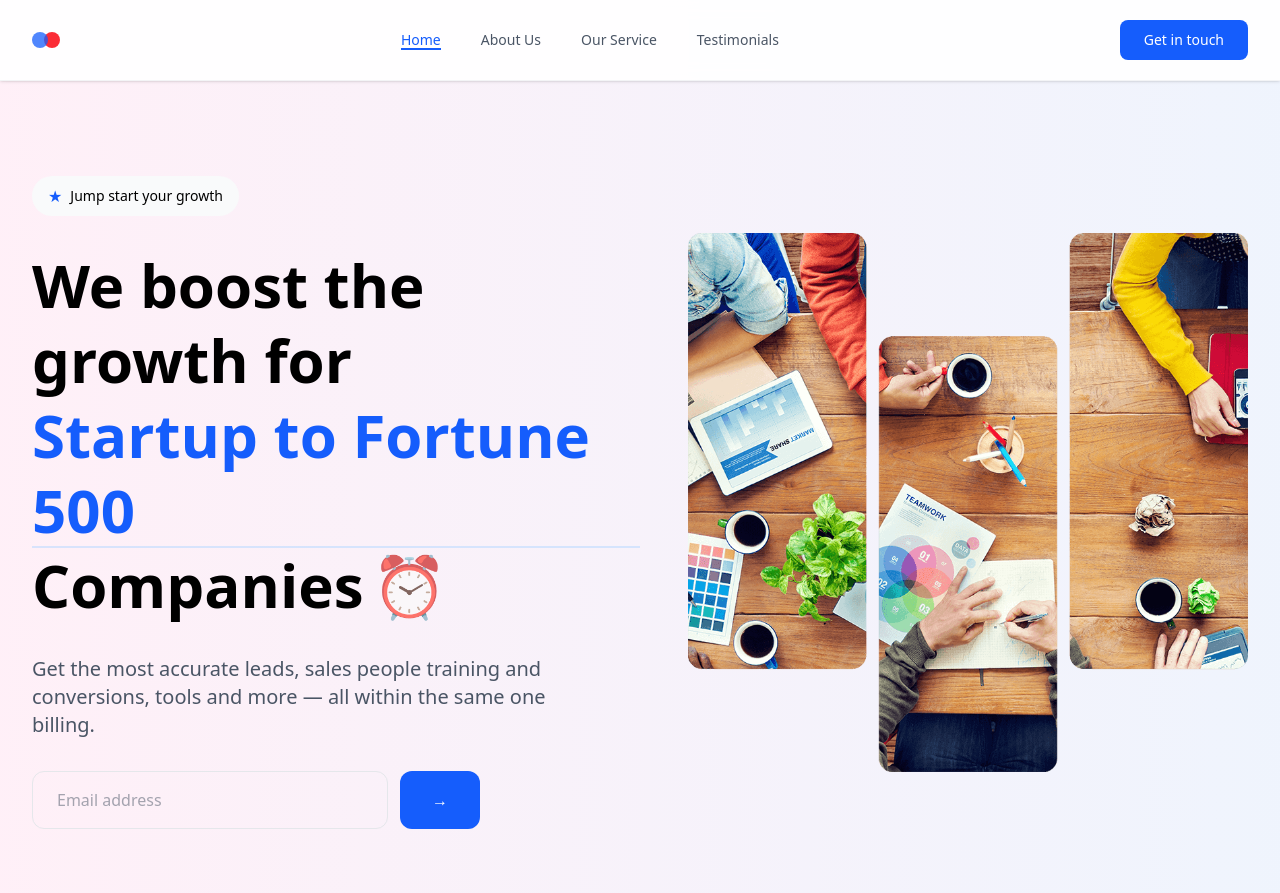
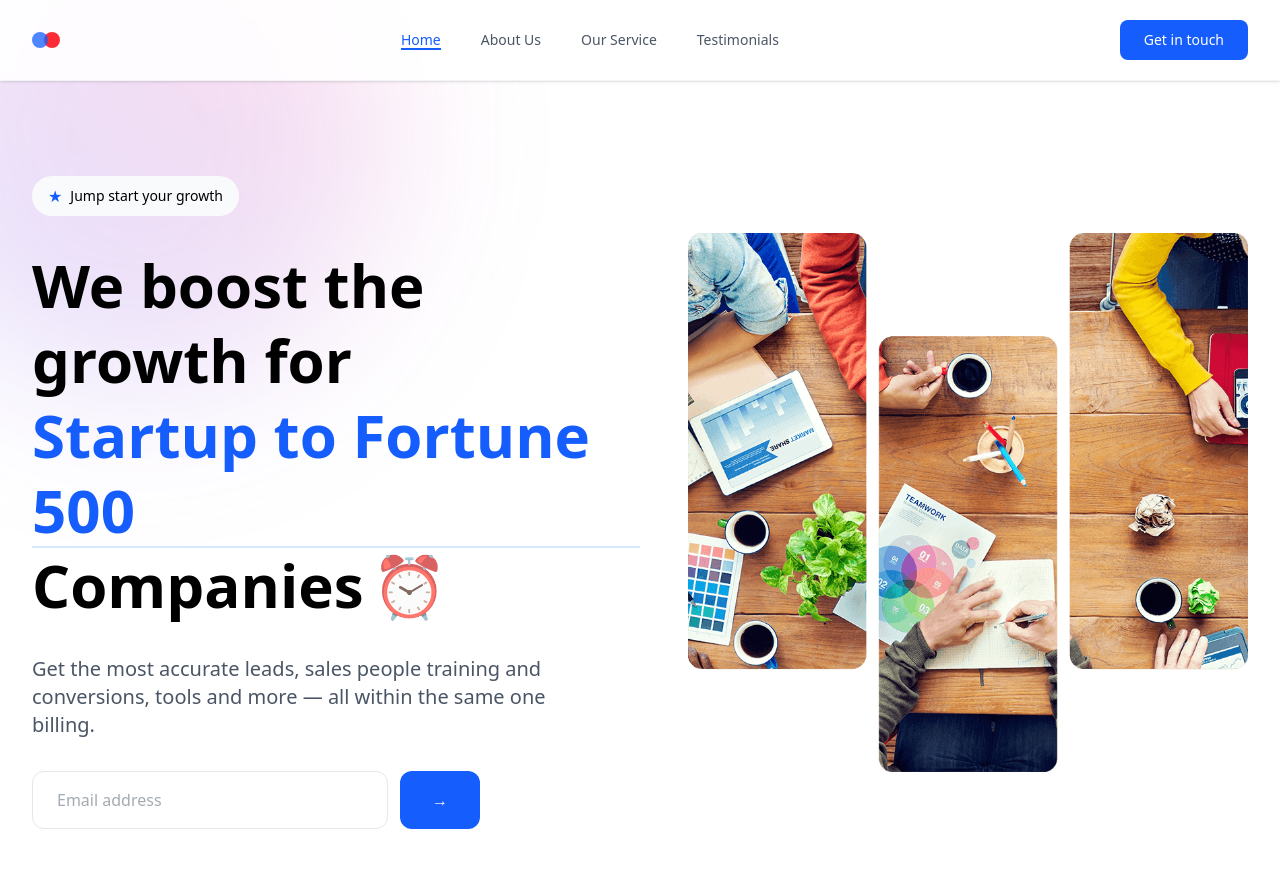
Before and after one commit to Amansoni045/StartupSprint, a React (Vite) app: page / in a window 1280 px wide. Built offline with nearby package versions, Linux system fonts and the light colour scheme.

Commit message:
changed background

```diff
--- a/src/App.jsx
+++ b/src/App.jsx
@@ -1,13 +1,17 @@
 import './App.css'
+import Navbar from './components/Navbar'
 import Hero from './components/hero'
-import Navbar from './components/Navbar'
+
 
 function App() {
   return (
-    <>
-       <Navbar />
-       <Hero />
-    </>
+    <main className="relative min-h-screen overflow-x-hidden">
+      <div className="absolute -top-28 -left-28 w-[500px] h-[500px] bg-gradient-to-tr from-indigo-500/20 to-pink-500/20 rounded-full blur-[80px] -z-10"></div>
+      <div className="overflow-hidden">
+        <Navbar/>
+        <Hero />
+      </div>
+    </main>
   )
 }
 
--- a/src/components/Hero.jsx
+++ b/src/components/Hero.jsx
@@ -3,13 +3,7 @@
 
 const Hero = () => {
   return (
-    <section
-      id="home"
-      className="flex flex-col md:flex-row justify-between items-center px-4 sm:px-6 lg:px-8 pt-44 pb-16 w-full"
-      style={{
-        background: 'linear-gradient(to right, rgba(255, 105, 180, 0.1), rgba(100, 149, 237, 0.1))'
-      }}
-    >
+    <section id="home" className="flex flex-col md:flex-row justify-between items-center px-4 sm:px-6 lg:px-8 pt-44 pb-16 container mx-auto">
       {/* Left Column */}
       <div className="w-full md:w-1/2 space-y-8">
         {/* Star badge */}
```
